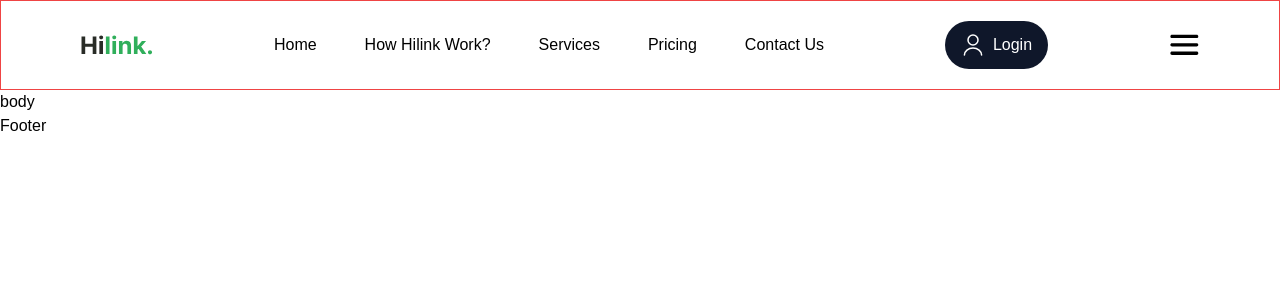
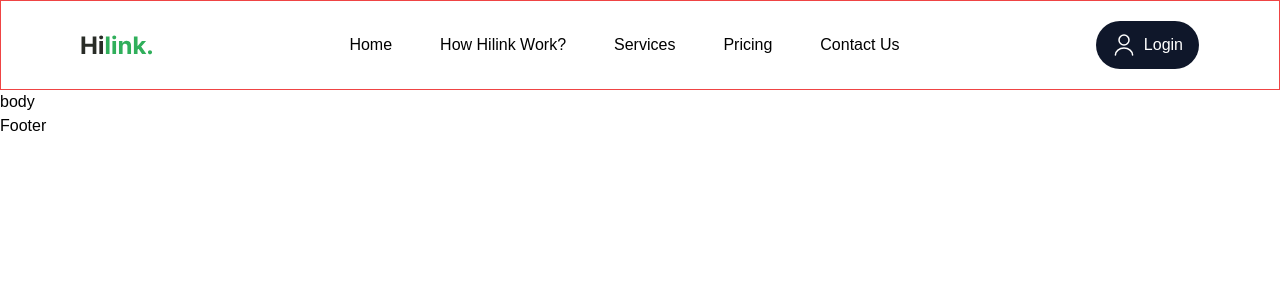
Before and after one commit to robiulsagor/travel-website-with-nextjs, a Next.js app: page / in a window 1280 px wide. Shown: the top 300 px of the page. Built offline with nearby package versions, Linux system fonts and the light colour scheme; a web font is replaced by a local one.

Commit message:
Nav modification

```diff
--- a/components/Nav.tsx
+++ b/components/Nav.tsx
@@ -30,7 +30,7 @@ const Nav = () => {
                 />
             </div>
 
-            <div>
+            <div className="lg:hidden">
                 <Image src='/menu.svg' alt="menu logo"
                     width={20} height={10}
                     className="w-[30px] h-auto cursor-pointer"
```
